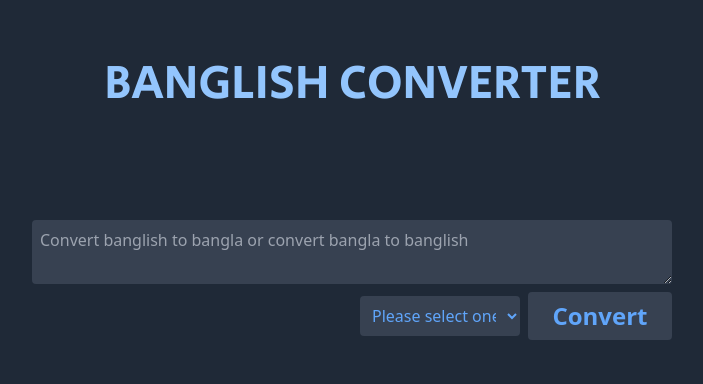
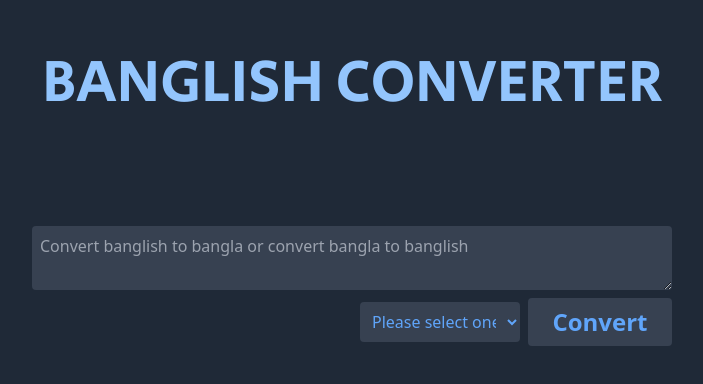
Before and after one commit to sheaksadi/ai_banglish_translator, a Nuxt app: page / in a window 1280 px wide. Shown: the part 152-536 px from the top of the page, without its empty margins (288-991 px from the left). Built offline with nearby package versions, Linux system fonts and the light colour scheme.

Commit message:
fixed title reactivity

```diff
--- a/app.vue
+++ b/app.vue
@@ -2,7 +2,7 @@
   <div>
     <loading-bar :loading="loading.value" class="absolute top-0 left-0"></loading-bar>
     <div class="h-screen bg-gray-800 items-center  justify-center flex flex-col">
-      <h1 class="text-blue-300 text-5xl mb-28 title">BANGLISH CONVERTER</h1>
+      <h1 class="text-blue-300 text-4xl md:text-6xl mb-28 title">BANGLISH CONVERTER</h1>
 
       <div class="flex items-center justify-center w-full flex-col">
 
```
